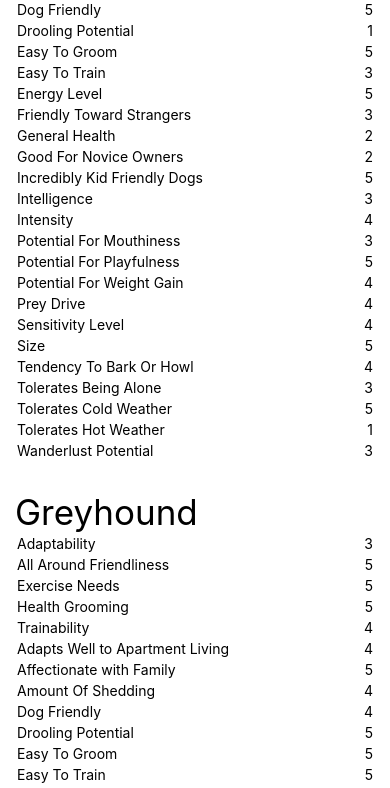
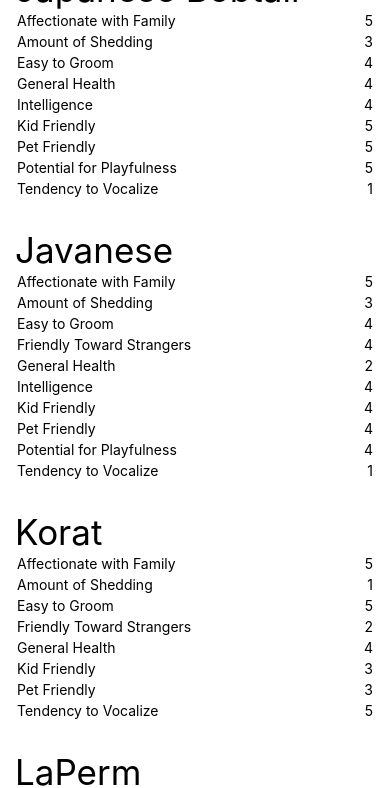
Before and after one commit to aucoeur/fursonalities, a React Native app: screen / in a window 390 px wide. Shown: the top 788 px of the page. Built offline with nearby package versions, Linux system fonts and the light colour scheme.

Commit message:
minor cleanup

```diff
--- a/App.js
+++ b/App.js
@@ -1,9 +1,9 @@
+import React from 'react';
+import { SafeAreaView, FlatList, StyleSheet, View } from 'react-native';
 import { StatusBar } from 'expo-status-bar';
-import React from 'react';
-import { SafeAreaView, SafeView, FlatList, StyleSheet, Text, View } from 'react-native';
 
 import Item from './Item'
-import { dogs } from './breeds'
+import { cats, dogs } from './breeds'
 
 export default function App() {
   return (
@@ -11,7 +11,7 @@ export default function App() {
         <View style={styles.listContainer}>
           <FlatList
             keyExtractor={item => item.breed}
-            data={dogs}
+            data={cats}
             renderItem={({item, index}) => {
               return <Item data={item} index={index}/>
             }} />
```
